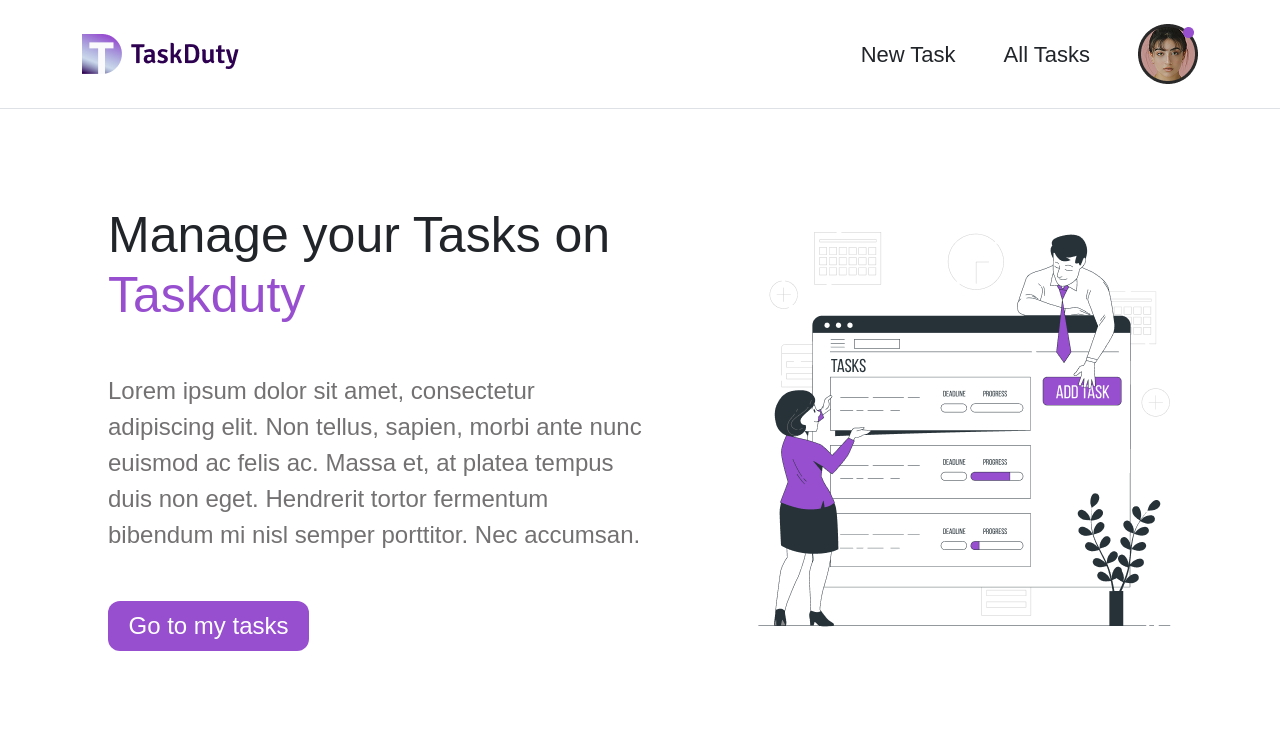
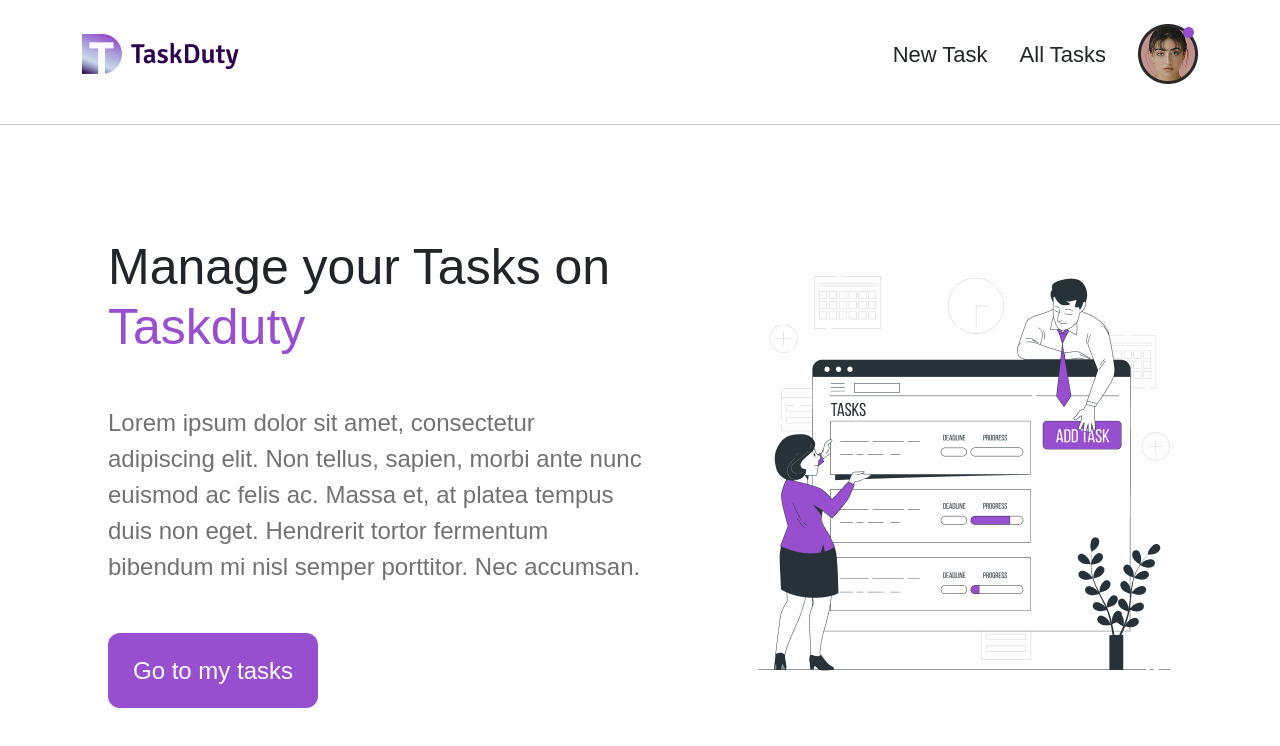
Before and after one commit to Allallnn/TaskDuty, a plain HTML site: page index.html in a window 1280 px wide. Drawn offline with nearby package versions, Linux system fonts and the light colour scheme; a web font is replaced by a local one.

Commit message:
finished project

```diff
--- a/index.html
+++ b/index.html
@@ -12,23 +12,24 @@
 
 <body>
     <!-- Nav -->
-    <nav class="navbar navbar-expand-lg py-4 border-bottom">
+    <nav class="navbar navbar-expand-lg py-4">
         <div class="container d-flex justify-content-between align-items-center">
-            <div><img src="assets/Group 2.png" alt="" id="logo-img"></div>
+            <div><img src="assets/Group 2.png" alt="nav-brand" class="img-fluid"></div>
             <button class="navbar-toggler" type="button" data-bs-toggle="collapse"
                 data-bs-target="#navbarSupportedContent" aria-controls="navbarSupportedContent" aria-expanded="false"
                 aria-label="Toggle navigation">
                 <span class="navbar-toggler-icon"></span>
             </button>
-            <div class="collapse navbar-collapse " id="ul-div">
-                <ul class="navbar-nav ms-auto mb-2 mb-lg-0 d-flex align-items-center gap-5">
-<li class="nav-item">New Task</li>
-<li class="nav-item">All Tasks</li>
-<li class="nav-item"> <img src="assets/Group 6.png" alt=""></li>
+            <div class="collapse navbar-collapse" id="navbarSupportedContent">
+                <ul class="navbar-nav ms-auto mb-2 mb-lg-0">
+                    <li class="nav-item d-flex align-items-center">New Task</li>
+                    <li class="nav-item d-flex align-items-center">All Tasks</li>
+                    <li class="nav-item"> <img src="assets/Group 6.png" alt="" class="d-none d-lg-block"></li>
                 </ul>
             </div>
         </div>
     </nav>
+    <hr>
     <!-- Main -->
     <main>
         <div class="container d-flex align-items-center align-items-center justify-content-between" id="main-div">
@@ -40,7 +41,8 @@
                     felis ac. Massa et, at platea tempus duis non eget. Hendrerit tortor fermentum bibendum mi nisl
                     semper
                     porttitor. Nec accumsan.</p>
-                <button class="border-0">Go to my tasks</button>
+            <div id="div-1">
+            <button class="border-0">Go to my tasks</button></div>
             </div>
             <div>
                 <img src="assets/Component 1.png" alt="">
--- a/style.css
+++ b/style.css
@@ -7,9 +7,12 @@ body{
   font-family: "Signika Negative", sans-serif
 }
 /* Nav */
-nav p{
+nav li{
     font-size: 22px;
 font-weight: 500;
+}
+nav li{
+    padding-left: 2rem;
 }
 /* Main */
 main{
@@ -25,22 +28,26 @@ main h1{
 span{
     color: #974FD0;
 }
-li{
-    font-size: 22px;
-}
+
 main p{
     font-size: 24px;
     font-weight: 400;
     color: #737171;
     width: 535px;
 }
+
 button{
     font-size: 24px;
     color: white;
     background-color: #974FD0;
-    width: 201px;
+    /* width: 201px; */
     height: 50px;
     border-radius: 0.75rem;
+}
+#div-1 button {
+    padding: 10px 25px;
+height: 75px;
+
 }
 
 @media (max-width: 428px) {
@@ -48,6 +55,9 @@ button{
     #logo-img{
 width: 130px;
 height: 35px;
+    }
+    li{
+        font-size: 22px;
     }
     /* Main */
     #main-div{
@@ -71,10 +81,17 @@ height: 110px;
 main h1{
 font-size: 35px;
 margin-top: 2rem;
+text-align: center;
+line-height: 1.5;
+}
+main #div-1 {
+    display: flex;
+    justify-content: center;
 }
 
 main p{
     font-size: 18px;
     width: 350px;
+    text-align: center;
 }
 }
```
